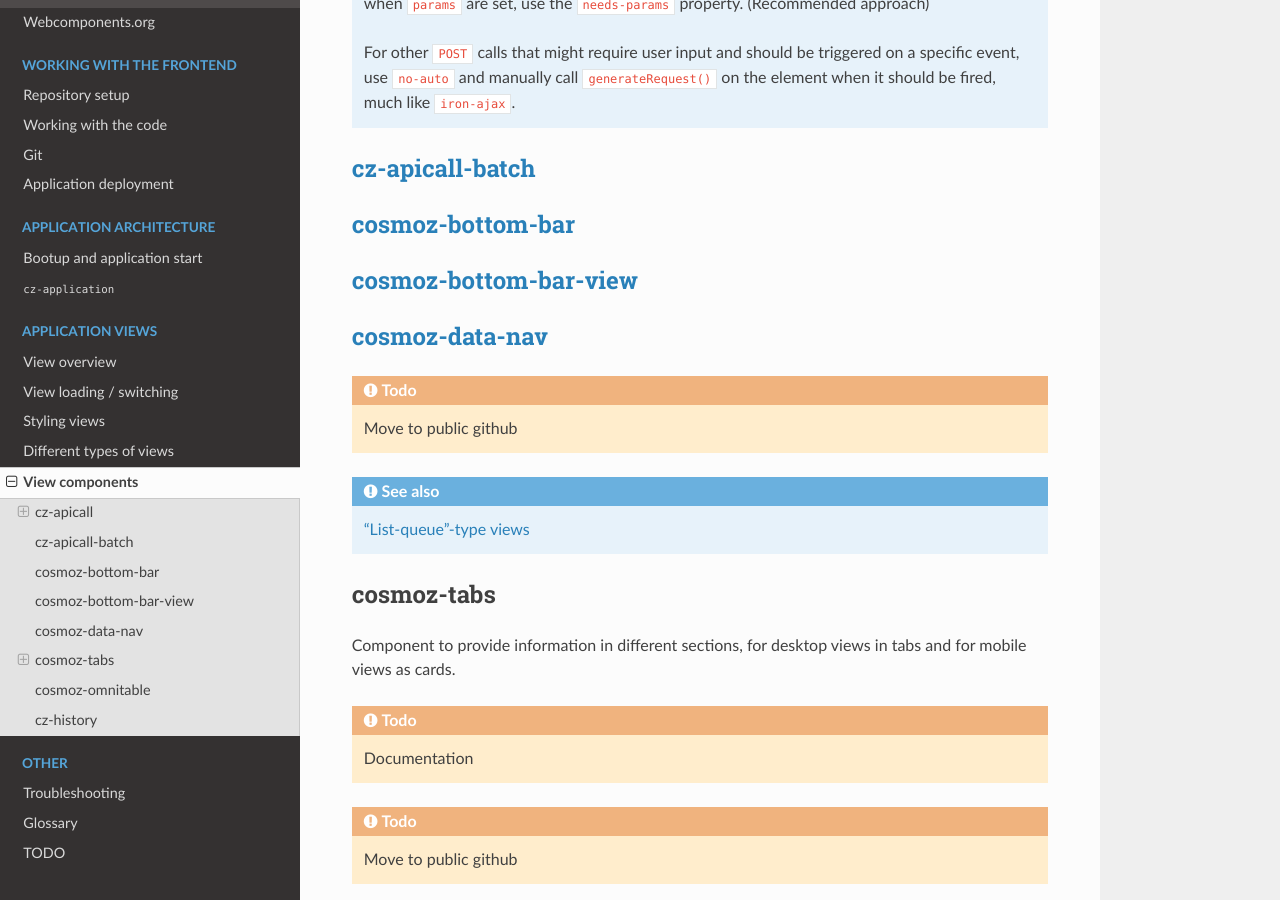
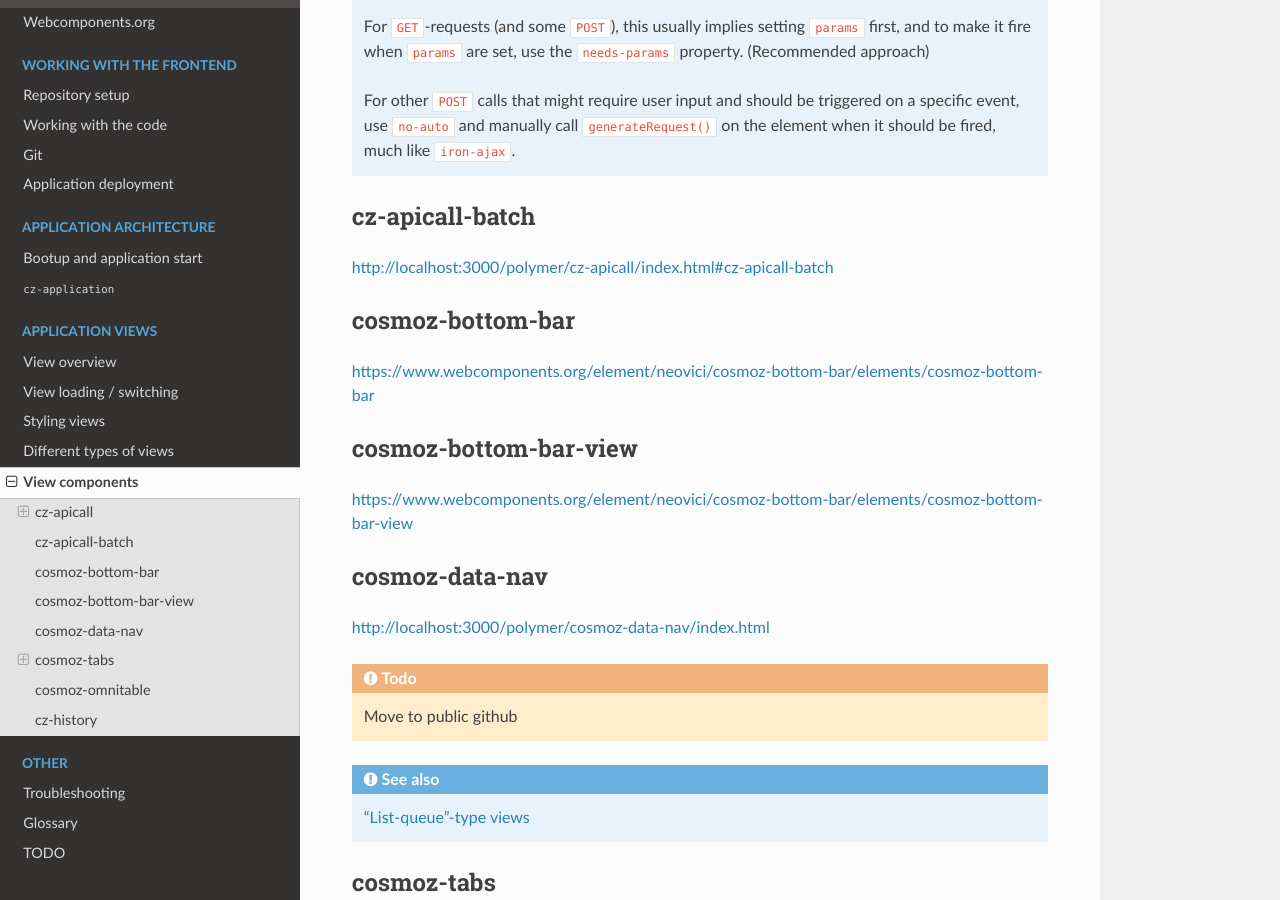
Before and after one commit to plumelo/cosmoz-frontend-rtd, a Sphinx documentation site: the page built from docs/views/50-view-components.rst, in a window 1280 px wide and 900 px high, scrolled down 2256 px. Built offline with Sphinx 7.4.7 and the Read the Docs theme 2.0.0, drawn with Linux system fonts in a browser that asks for light colours; some of the changed text lies outside the part shown.

Commit message:
Fix double xref linking, add todos for view types
Signed-off-by: Patrik Kullman <patrik.kullman@neovici.se>

```diff
--- a/docs/public/10-repo-setup.rst
+++ b/docs/public/10-repo-setup.rst
@@ -193,8 +193,10 @@ Adjust GitHub integration at https://neovici.slack.com/apps/manage, add repo
 
 .. _cosmoz-elements:
 
-`cosmoz-elements <https://github.com/Neovici/cosmoz-elements>`_
----------------------------------------------------------------
+cosmoz-elements
+---------------
+
+https://github.com/Neovici/cosmoz-elements
 
 Add the element to the ``cosmoz-elements`` collection.
 
--- a/docs/views/40-view-types.rst
+++ b/docs/views/40-view-types.rst
@@ -25,8 +25,12 @@ It is basically a complete view except that:
 “Add”-type views
 ~~~~~~~~~~~~~~~~
 
+.. todo:: Document
+
 “List”-type views
 ~~~~~~~~~~~~~~~~~
+
+.. todo:: Document
 
 .. _view_type_list_queue:
 
@@ -54,3 +58,5 @@ Breakdown:
 
 “View/edit”-type views
 ~~~~~~~~~~~~~~~~~~~~~~
+
+.. todo:: Document
--- a/docs/views/50-view-components.rst
+++ b/docs/views/50-view-components.rst
@@ -6,8 +6,10 @@ Components used in Cosmoz views.
 
 .. _cz-apicall:
 
-`cz-apicall <http://localhost:3000/polymer/cz-apicall/index.html#cz-apicall>`_
-------------------------------------------------------------------------------
+cz-apicall
+----------
+
+http://localhost:3000/polymer/cz-apicall/index.html#cz-apicall
 
 Basically a wrapper for ``iron-ajax``, apart from a few things:
 
@@ -127,23 +129,34 @@ Explanation
 
 .. _cz-apicall-batch:
 
-`cz-apicall-batch <http://localhost:3000/polymer/cz-apicall/index.html#cz-apicall-batch>`_
-------------------------------------------------------------------------------------------
+cz-apicall-batch
+----------------
+
+http://localhost:3000/polymer/cz-apicall/index.html#cz-apicall-batch
+
 
 .. _cosmoz-bottom-bar:
 
-`cosmoz-bottom-bar <https://www.webcomponents.org/element/neovici/cosmoz-bottom-bar/elements/cosmoz-bottom-bar>`_
------------------------------------------------------------------------------------------------------------------
+cosmoz-bottom-bar
+-----------------
+
+https://www.webcomponents.org/element/neovici/cosmoz-bottom-bar/elements/cosmoz-bottom-bar
+
 
 .. _cosmoz-bottom-bar-view:
 
-`cosmoz-bottom-bar-view <https://www.webcomponents.org/element/neovici/cosmoz-bottom-bar/elements/cosmoz-bottom-bar-view>`_
----------------------------------------------------------------------------------------------------------------------------
+cosmoz-bottom-bar-view
+----------------------
+
+https://www.webcomponents.org/element/neovici/cosmoz-bottom-bar/elements/cosmoz-bottom-bar-view
+
 
 .. _cosmoz-data-nav:
 
-`cosmoz-data-nav <http://localhost:3000/polymer/cosmoz-data-nav/index.html>`_
------------------------------------------------------------------------------
+cosmoz-data-nav
+---------------
+
+http://localhost:3000/polymer/cosmoz-data-nav/index.html
 
 .. todo:: Move to public github
 
```
